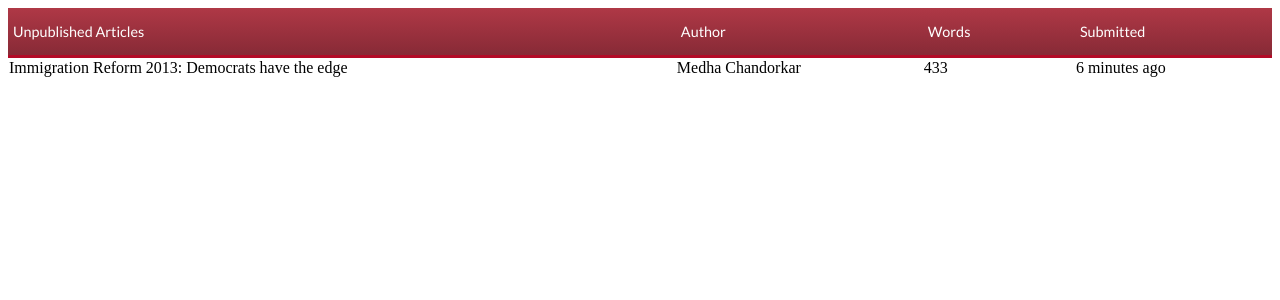
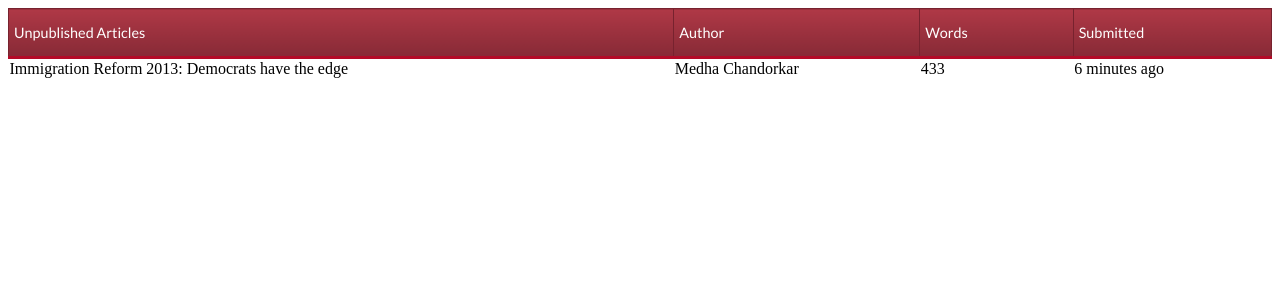
Before and after one commit to Roilan/articles, a React app: page / in a window 1280 px wide. Shown: the top 300 px of the page. Built offline with nearby package versions, Linux system fonts and the light colour scheme.

Commit message:
table header styling, moved th outside of table in App.scss to be less specific and avoid specificity issues later

```diff
--- a/src/components/ArticleRow.js
+++ b/src/components/ArticleRow.js
@@ -3,7 +3,7 @@ import React, { Component } from 'react';
 export default class ArticleRow extends Component {
   render() {
     return (
-      <tr>
+      <tr className="articleRow">
         <td>Immigration Reform 2013: Democrats have the edge</td>
         <td>Medha Chandorkar</td>
         <td>433</td>
--- a/src/containers/Table.js
+++ b/src/containers/Table.js
@@ -6,13 +6,16 @@ export default class Table extends Component {
     return (
       <div>
         <table>
-          <tbody>
+          <thead>
             <tr>
               <th>Unpublished Articles</th>
               <th>Author</th>
               <th>Words</th>
               <th>Submitted</th>
             </tr>
+          </thead>
+
+          <tbody>
            <ArticleRow />
           </tbody>
         </table>
--- a/src/scss/App.scss
+++ b/src/scss/App.scss
@@ -3,16 +3,22 @@
 table {
   border-collapse: collapse;
   width: 100%;
+}
 
 th {
   background: $red;
   background: linear-gradient($red, $darkRed);
-		border-bottom: 3px solid $borderRed;
+  border-top: 1px solid $borderDarkRed;
+  border-left: 1px solid $borderDarkRed;
+  border-bottom: 3px solid $borderLightRed;
   color: white;
   font-weight: 300;
   font-family: 'lato';
   font-size: 0.9em;
   padding: 15px 30px 15px 5px;
   text-align: left;
+
+  &:nth-child(4) {
+    border-right: 1px solid $borderDarkRed;
   }
 }
--- a/src/scss/Colors.scss
+++ b/src/scss/Colors.scss
@@ -1,4 +1,7 @@
 $red: #af3846;
 $darkRed: #872a36;
+$borderLightRed: #b40a27;
+$borderDarkRed: #77222e;
 
-$borderRed: #b40a27;
+$grayOddRow: #f7f7f7;
+$grayEvenRow: #f3f3f3;
```
Lines whose indentation alone changed are shown as unchanged.
